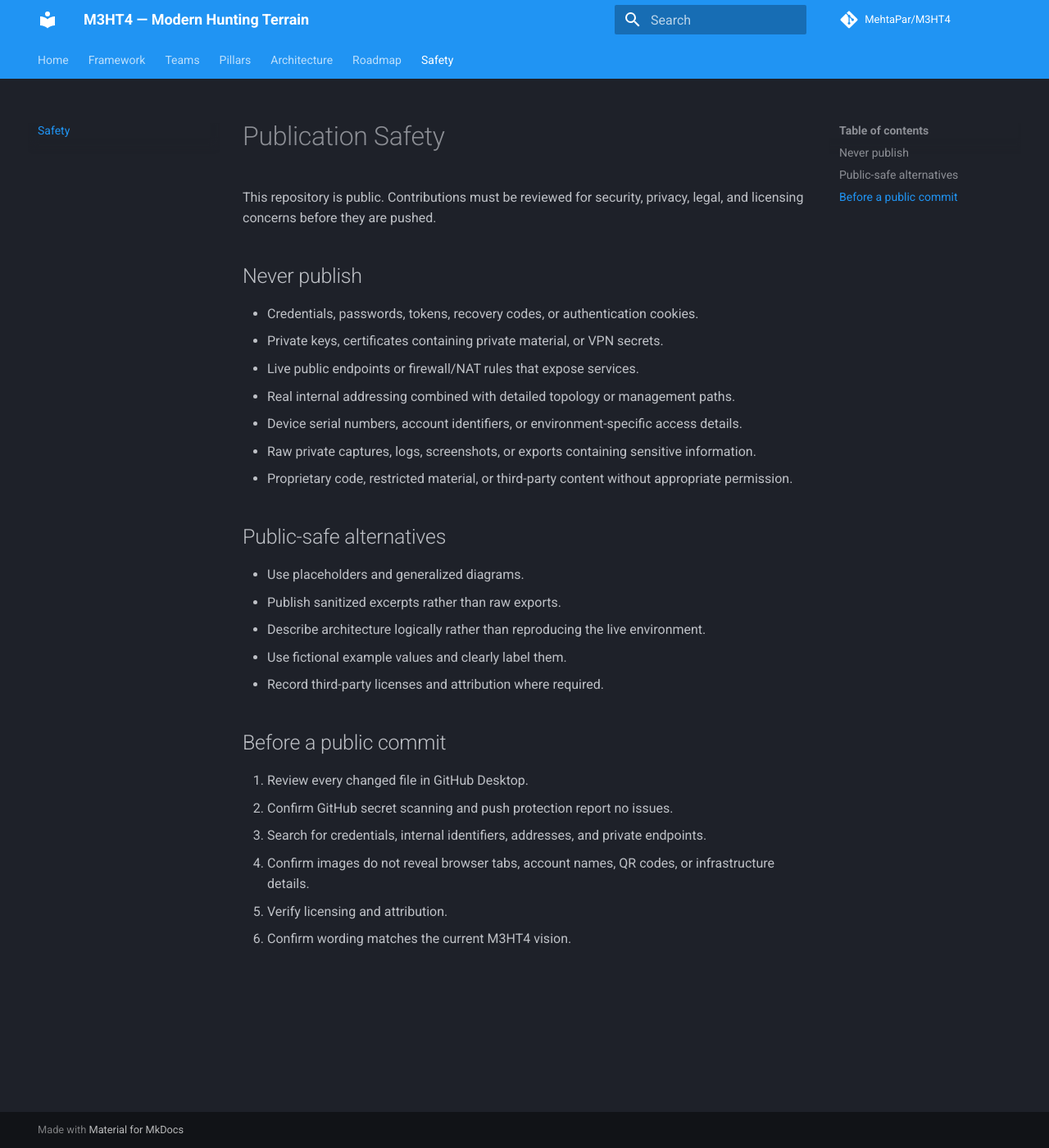
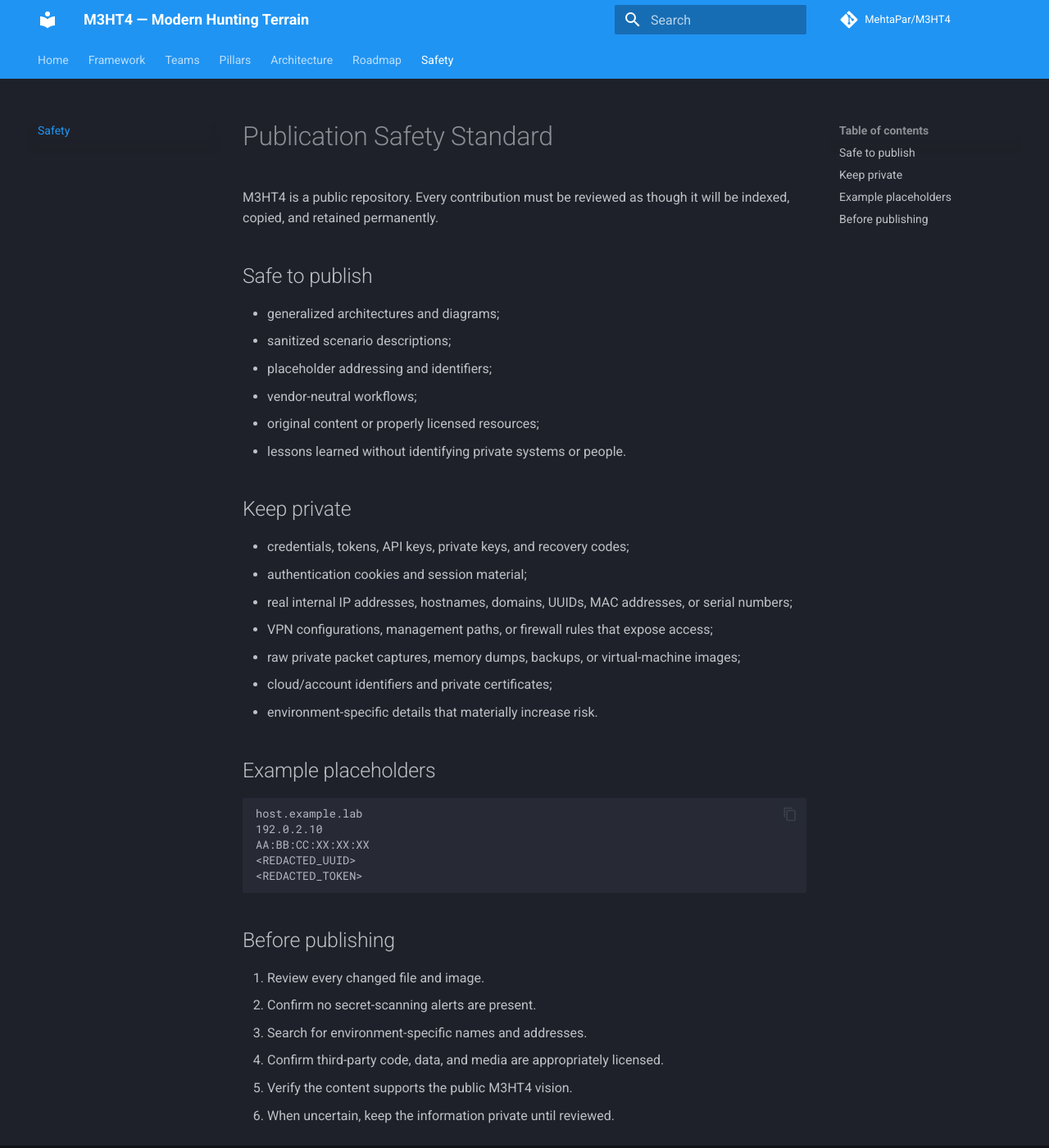
Before and after one commit to MehtaPar/M3HT4, an MkDocs documentation site: the page built from docs/security/publication-safety.md, in a window 1280 px wide and 1400 px high. Shown: the whole window at 82% size. Built offline with MkDocs 1.6.1 and Material for MkDocs 9.7.7, drawn with Linux system fonts in a browser that asks for light colours; comment, search, counter and statistics services are not loaded.

````diff
--- a/docs/security/publication-safety.md
+++ b/docs/security/publication-safety.md
@@ -1,30 +1,41 @@
-# Publication Safety
+# Publication Safety Standard
 
-This repository is public. Contributions must be reviewed for security, privacy, legal, and licensing concerns before they are pushed.
+M3HT4 is a public repository. Every contribution must be reviewed as though it will be indexed, copied, and retained permanently.
 
-## Never publish
+## Safe to publish
 
-- Credentials, passwords, tokens, recovery codes, or authentication cookies.
-- Private keys, certificates containing private material, or VPN secrets.
-- Live public endpoints or firewall/NAT rules that expose services.
-- Real internal addressing combined with detailed topology or management paths.
-- Device serial numbers, account identifiers, or environment-specific access details.
-- Raw private captures, logs, screenshots, or exports containing sensitive information.
-- Proprietary code, restricted material, or third-party content without appropriate permission.
+- generalized architectures and diagrams;
+- sanitized scenario descriptions;
+- placeholder addressing and identifiers;
+- vendor-neutral workflows;
+- original content or properly licensed resources;
+- lessons learned without identifying private systems or people.
 
-## Public-safe alternatives
+## Keep private
 
-- Use placeholders and generalized diagrams.
-- Publish sanitized excerpts rather than raw exports.
-- Describe architecture logically rather than reproducing the live environment.
-- Use fictional example values and clearly label them.
-- Record third-party licenses and attribution where required.
+- credentials, tokens, API keys, private keys, and recovery codes;
+- authentication cookies and session material;
+- real internal IP addresses, hostnames, domains, UUIDs, MAC addresses, or serial numbers;
+- VPN configurations, management paths, or firewall rules that expose access;
+- raw private packet captures, memory dumps, backups, or virtual-machine images;
+- cloud/account identifiers and private certificates;
+- environment-specific details that materially increase risk.
 
-## Before a public commit
+## Example placeholders
 
-1. Review every changed file in GitHub Desktop.
-2. Confirm GitHub secret scanning and push protection report no issues.
-3. Search for credentials, internal identifiers, addresses, and private endpoints.
-4. Confirm images do not reveal browser tabs, account names, QR codes, or infrastructure details.
-5. Verify licensing and attribution.
-6. Confirm wording matches the current M3HT4 vision.
+```text
+host.example.lab
+192.0.2.10
+AA:BB:CC:XX:XX:XX
+<REDACTED_UUID>
+<REDACTED_TOKEN>
+```
+
+## Before publishing
+
+1. Review every changed file and image.
+2. Confirm no secret-scanning alerts are present.
+3. Search for environment-specific names and addresses.
+4. Confirm third-party code, data, and media are appropriately licensed.
+5. Verify the content supports the public M3HT4 vision.
+6. When uncertain, keep the information private until reviewed.
````
Also changed, not shown: README.md (+40 -70 lines), docs/README.md (+29 -22 lines), docs/architecture/overview.md (added, +31 -0 lines), docs/operations-model.md (added, +59 -0 lines), docs/project-status.md (added, +44 -0 lines), docs/roadmap.md (added, +58 -0 lines), docs/technology-stack.md (added, +28 -0 lines), examples/README.md (+22 -3 lines), website/README.md (+22 -11 lines).
